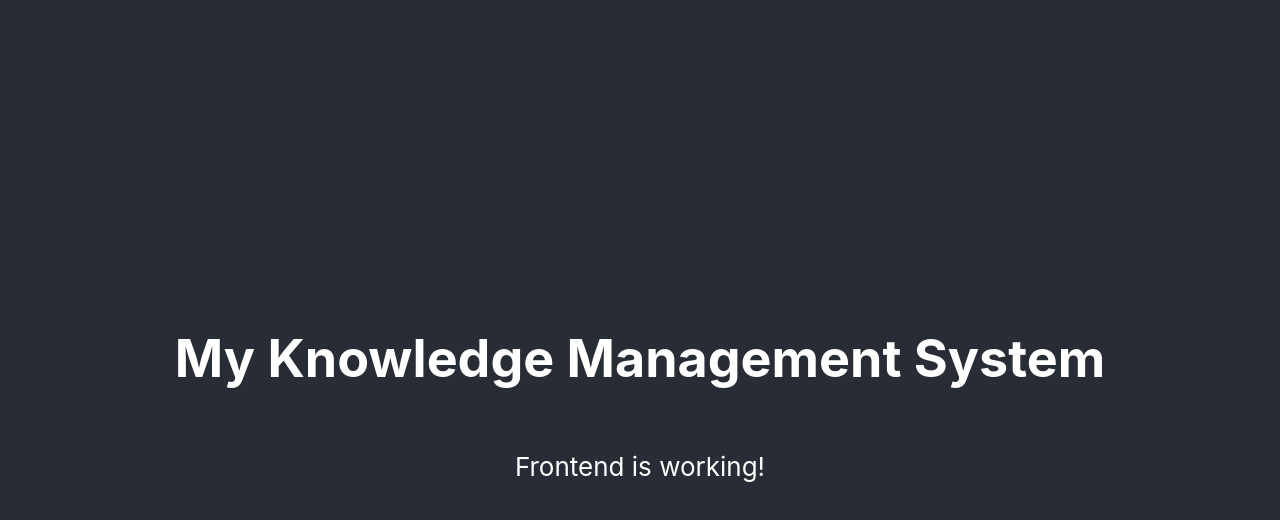
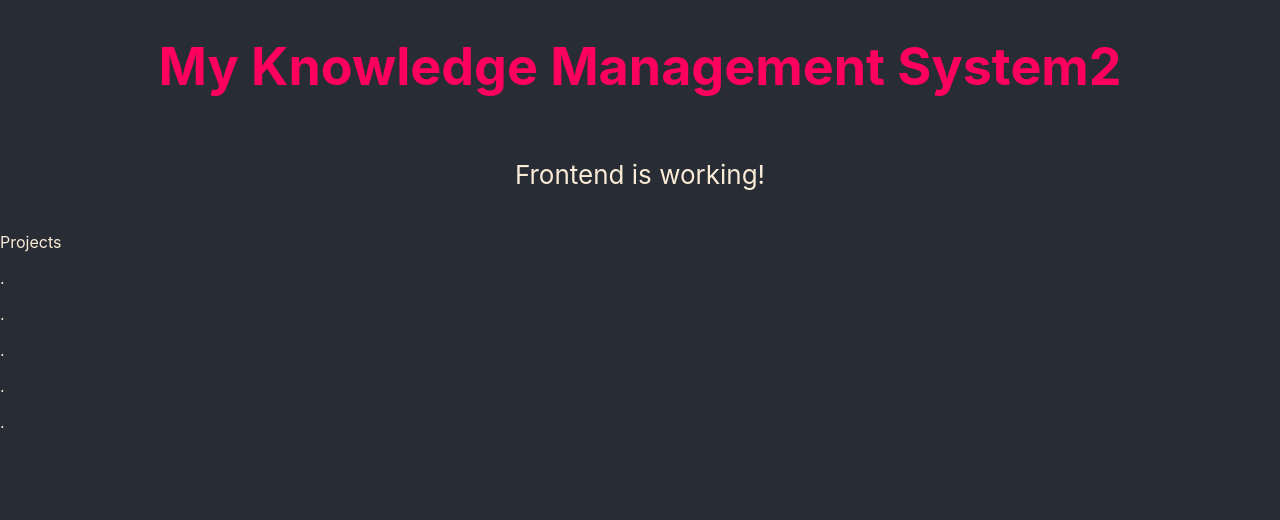
Before and after one commit to PranavD88/Theory-Board, a React (Create React App) app in the folder frontend/: page / in a window 1280 px wide. Shown: the top 520 px of the page. Built offline with nearby package versions, Linux system fonts and the light colour scheme.

Commit message:
Reverse engineered code for website, Created new page section and style.

```diff
--- a/frontend/src/App.css
+++ b/frontend/src/App.css
@@ -1,3 +1,5 @@
+
+@import url('Custom.css');
 .App {
   text-align: center;
 }
@@ -15,13 +17,13 @@
 
 .App-header {
   background-color: #282c34;
-  min-height: 100vh;
+  min-height: 25px;
   display: flex;
   flex-direction: column;
   align-items: center;
   justify-content: center;
   font-size: calc(10px + 2vmin);
-  color: white;
+  color: var(--punkpink);
 }
 
 .App-link {
@@ -36,3 +38,7 @@
     transform: rotate(360deg);
   }
 }
+
+html{
+  background-color: var(--pencil);
+}
--- a/frontend/src/App.tsx
+++ b/frontend/src/App.tsx
@@ -1,16 +1,10 @@
 import React from "react";
-import logo from "./logo.svg";
+import Header from "./Header";
 import "./App.css";
 
 function App() {
   return (
-    <div className="App">
-      <header className="App-header">
-        <h1>My Knowledge Management System</h1>
-        <p>Frontend is working!</p>
-      </header>
-    </div>
+    <Header></Header>
   );
 }
-
 export default App;
--- /dev/null
+++ b/frontend/src/Body.css
@@ -0,0 +1,9 @@
+@import url('Custom.css');
+.App-Body{
+    background-color: var(--pencil);
+    background-size: 100vh;
+}
+
+p{
+    color: antiquewhite;
+}
--- /dev/null
+++ b/frontend/src/Body.tsx
@@ -0,0 +1,25 @@
+import React from "react";
+import "./App.css";
+import "./Body.css"
+import Header from "./Header";
+
+function Body(){
+    return(
+        <div className="App-Body">
+            <p>Projects</p>
+            <p>. </p>
+            <p>. </p>
+            <p>. </p>
+            <p>. </p>
+            <p>. </p>
+        </div>
+    //   <div className="App">
+    //     <body className="App-body">
+    //       <p>Projects:</p>
+    //     </body>
+    //   </div>
+
+    );
+  }
+
+  export default Body;
--- /dev/null
+++ b/frontend/src/Custom.css
@@ -0,0 +1,4 @@
+:root{
+    --pencil:#282c34;
+    --punkpink:#ff005d;
+  }
--- /dev/null
+++ b/frontend/src/Header.tsx
@@ -0,0 +1,14 @@
+import React from "react";
+
+function Header(){
+    return(
+        <div className="App">
+            <header className="App-header">
+                <h1>My Knowledge Management System2</h1>
+                <p>Frontend is working!</p>
+
+            </header>
+        </div>
+    );
+}
+export default Header;
--- a/frontend/src/index.css
+++ b/frontend/src/index.css
@@ -5,6 +5,7 @@ body {
     sans-serif;
   -webkit-font-smoothing: antialiased;
   -moz-osx-font-smoothing: grayscale;
+  color: #3f454f;
 }
 
 code {
--- a/frontend/src/index.tsx
+++ b/frontend/src/index.tsx
@@ -2,6 +2,7 @@ import React from 'react';
 import ReactDOM from 'react-dom/client';
 import './index.css';
 import App from './App';
+import Body from './Body';
 import reportWebVitals from './reportWebVitals';
 
 const root = ReactDOM.createRoot(
@@ -10,6 +11,7 @@ const root = ReactDOM.createRoot(
 root.render(
   <React.StrictMode>
     <App />
+    <Body />
   </React.StrictMode>
 );
 
```
